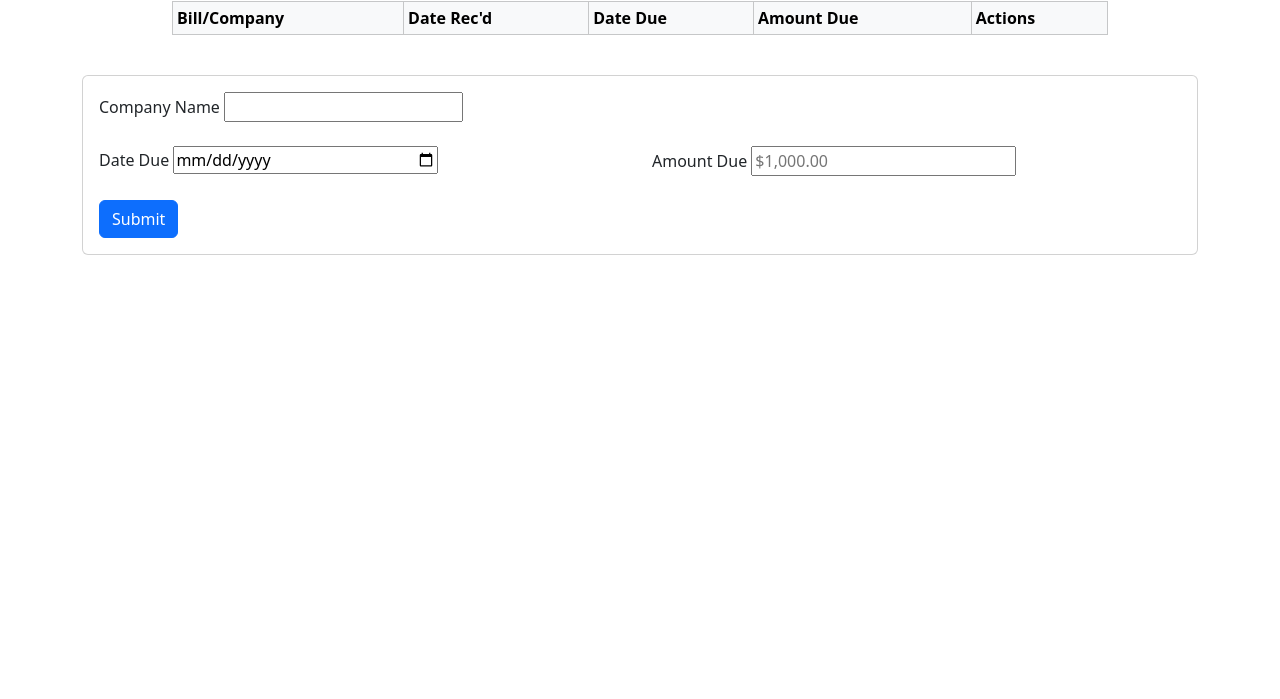
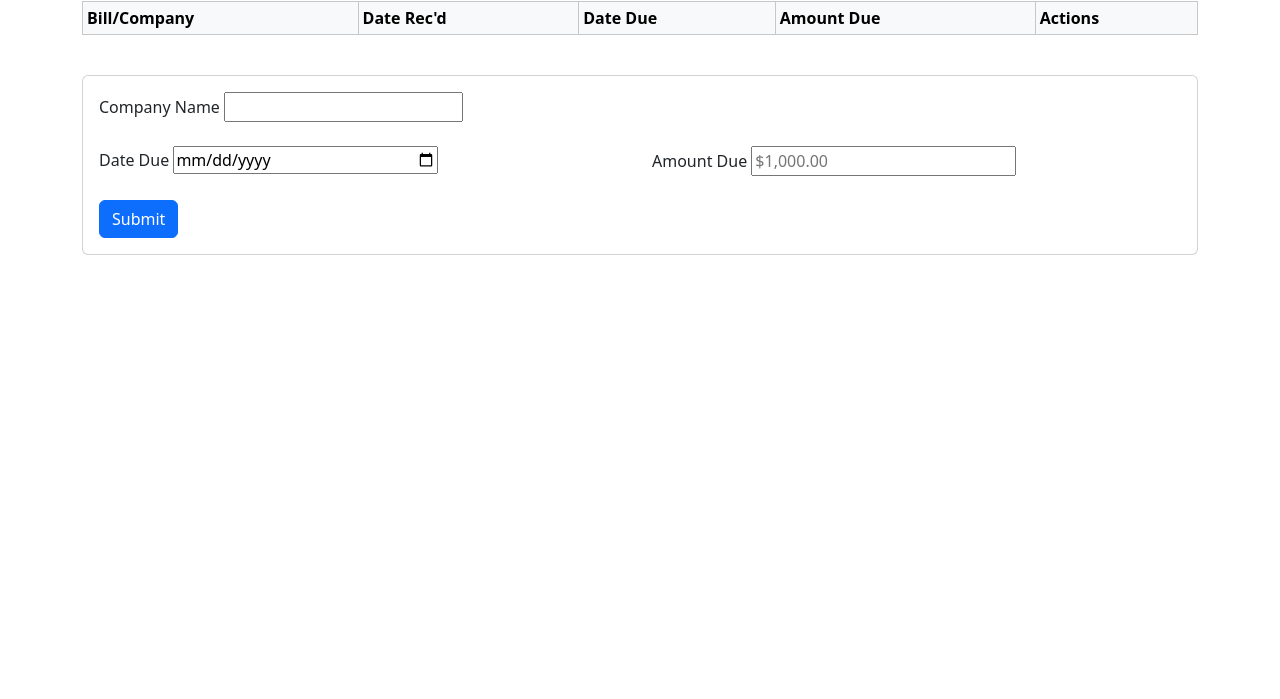
Before and after one commit to andeewarren/week-10-DOM, a plain HTML site: page index.html in a window 1280 px wide. Shown: the part 101-800 px from the top of the page. Drawn offline with nearby package versions, Linux system fonts and the light colour scheme.

Commit message:
updated styling

```diff
--- a/index.html
+++ b/index.html
@@ -11,8 +11,8 @@
 
 <h1 class="display-2 text-center mb-3">Bill Tracker</h1>
 
-<div class="container w-75 mx-auto">
-<table id="list" class="table table-sm table-striped table-hover table-bordered mb-3">
+<div class="container mx-auto">
+<table id="list" class="table table-sm table-striped table-hover table-bordered">
     <thead>
         <tr class="table-light">
             <th>Bill/Company</th>
--- a/index.js
+++ b/index.js
@@ -1,7 +1,8 @@
 let id = 0;
+let createdDate = new Date();
 
 document.getElementById('submit').addEventListener('click', () => {
-    let createdDate = new Date();
+
     let table = document.getElementById('list');
     let row = table.insertRow(1); //position one = row 2
     row.setAttribute('id', `item-${id}`);
@@ -11,6 +12,7 @@ document.getElementById('submit').addEventListener('click', () => {
     row.insertCell(3).innerHTML = document.getElementById('amount-due').value;
     let actions = row.insertCell(4);
     actions.appendChild(createPaidButton(id++));
+
     document.getElementById('new-bill').value = '';
 });
 
@@ -24,4 +26,4 @@ function createPaidButton(id) {
       elementPaid.setAttribute("class", "table-success");
     };
     return btn;
-}
+};
```
